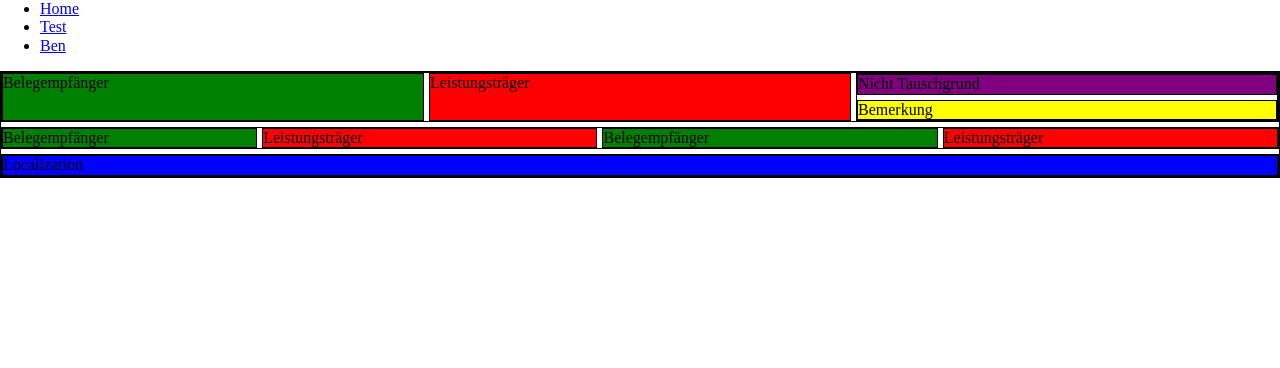
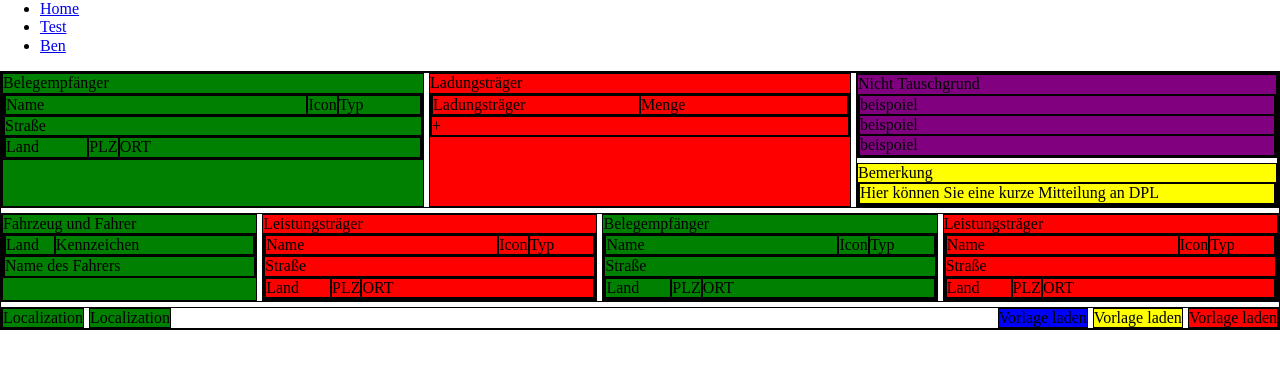
Before and after one commit to binoben/angular-8-material-flex-starter-template-qrncui, an Angular app: page /ben in a window 1280 px wide. Shown: the top 368 px of the page. Built offline with nearby package versions, Linux system fonts and the light colour scheme.

Commit message:
2 files modified

```diff
--- a/src/app/ben/ben.component.css
+++ b/src/app/ben/ben.component.css
@@ -18,3 +18,7 @@
 
 
 div{ border: 1px solid black}
+
+.start{
+  margin-right: auto;
+}
--- a/src/app/ben/ben.component.html
+++ b/src/app/ben/ben.component.html
@@ -1,20 +1,123 @@
 <div fxLayout="column"  fxLayoutGap="5px">
   <div fxLayout="row wrap"  fxLayoutGap="5px">
-    <div  fxFlex class="green"> Belegempfänger</div>
-    <div  fxFlex class="red"> Leistungsträger</div>
+    <div  fxFlex class="green"> Belegempfänger
+      <div fxLayout="column">
+        <div fxLayout="row">
+        <div fxFlex >Name</div>
+        <div  >Icon</div>
+        <div fxFlex="0 0 20%" >Typ</div>
+        </div>
+        <div fxLayout="row">
+          Straße
+        </div>
+        <div fxLayout="row">
+        <div fxFlex="0 0 20%">Land</div>
+        <div>PLZ</div>
+        <div fxFlex>ORT</div>
+        </div>
+      </div>
+    </div>
+    <div  fxFlex class="red"> Ladungsträger
+      <div fxLayout="column">
+        <div fxLayout="row">
+        <div fxFlex >Ladungsträger</div>
+        <div fxFlex>Menge</div>
+        </div>
+        <div fxLayout="row">
+          +
+        </div>
+      </div>
+    </div>
     <div fxFlex fxLayout="column" fxLayoutGap="5px" >
-      <div  fxFLex class="purple"> Nicht Tauschgrund</div>
-      <div  fxFLex class="yellow"> Bemerkung </div>
+      <div  fxFLex class="purple"> Nicht Tauschgrund
+        <div fxLayout="column">
+        <div fxFlex >beispoiel</div>
+        <div fxFlex>beispoiel</div>
+        <div fxFlex>beispoiel</div>
+        </div>
+
+      </div>
+   <div  fxFLex class="yellow"> Bemerkung
+      <div fxLayout="column">
+        <div fxFlex >Hier können Sie eine kurze Mitteilung an DPL</div>
+        </div>
+    </div>
     </div>
   </div>
    <div fxLayout="row wrap"  fxLayoutGap="5px">
-    <div  fxFlex="0 0 20%" class="green"> Belegempfänger</div>
-    <div  fxFlex class="red"> Leistungsträger</div>
-    <div  fxFlex class="green"> Belegempfänger</div>
-    <div  fxFlex class="red"> Leistungsträger</div>
+    <div  fxFlex="0 0 20%" class="green"> Fahrzeug und Fahrer
+        <div fxLayout="column">
+        <div fxLayout="row">
+        <div fxFlex="0 0 20%">Land</div>
+        <div fxFlex >Kennzeichen</div>
+
+        </div>
+        <div fxLayout="row">
+          Name des Fahrers
+        </div>
+      </div>
+
+    </div>
+    <div  fxFlex class="red"> Leistungsträger
+      <div fxLayout="column">
+        <div fxLayout="row">
+        <div fxFlex >Name</div>
+        <div  >Icon</div>
+        <div fxFlex="0 0 20%" >Typ</div>
+        </div>
+        <div fxLayout="row">
+          Straße
+        </div>
+        <div fxLayout="row">
+        <div fxFlex="0 0 20%">Land</div>
+        <div>PLZ</div>
+        <div fxFlex>ORT</div>
+        </div>
+      </div>
+    </div>
+    <div  fxFlex class="green"> Belegempfänger
+      <div fxLayout="column">
+        <div fxLayout="row">
+        <div fxFlex >Name</div>
+        <div  >Icon</div>
+        <div fxFlex="0 0 20%" >Typ</div>
+        </div>
+        <div fxLayout="row">
+          Straße
+        </div>
+        <div fxLayout="row">
+        <div fxFlex="0 0 20%">Land</div>
+        <div>PLZ</div>
+        <div fxFlex>ORT</div>
+        </div>
+      </div>
+    </div>
+    <div  fxFlex class="red"> Leistungsträger
+      <div fxLayout="column">
+        <div fxLayout="row">
+        <div fxFlex >Name</div>
+        <div  >Icon</div>
+        <div fxFlex="0 0 20%" >Typ</div>
+        </div>
+        <div fxLayout="row">
+          Straße
+        </div>
+        <div fxLayout="row">
+        <div fxFlex="0 0 20%">Land</div>
+        <div>PLZ</div>
+        <div fxFlex>ORT</div>
+        </div>
+      </div>
+    </div>
   </div>
-   <div fxLayout="row wrap"  fxLayoutGap="5px">
-    <div  fxFlex class="blue"> Localization</div>
+
+   <div fxLayout="row-reverse" fxLayoutGap="5px">
+    <div  class="red" > Vorlage laden</div>
+    <div  class="yellow"> Vorlage laden</div>
+    <div  class="blue"> Vorlage laden</div>
+    <div  class="green start" > Localization</div>
+     <div  class="green" > Localization</div>
+
 
   </div>
 
```
